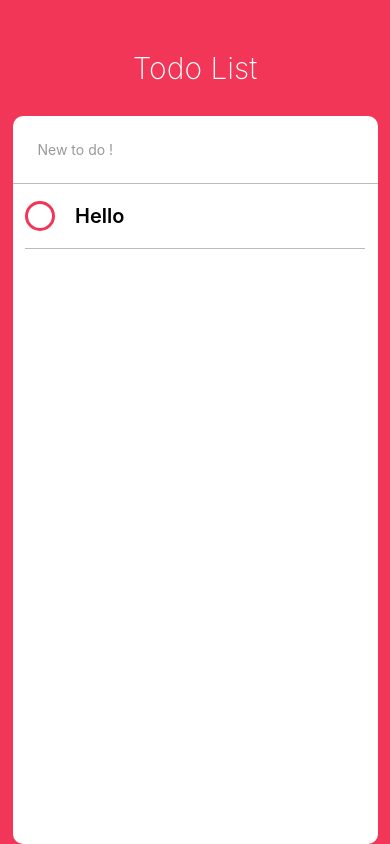
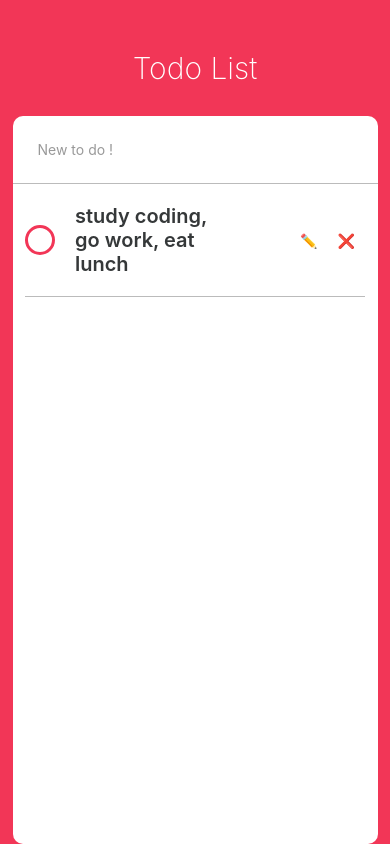
Before and after one commit to haneulee/react-native-todolist, a React Native app: screen / in a window 390 px wide. Built offline with nearby package versions, Linux system fonts and the light colour scheme.

Commit message:
todo editing 추가

```diff
--- a/ToDo.js
+++ b/ToDo.js
@@ -15,9 +15,10 @@
     isCompleted: false
   };
   render() {
-    const { isCompleted } = this.state;
+    const { isCompleted, isEditing } = this.state;
     return (
       <View style={styles.container}>
+        <View style={styles.column}>
           <TouchableOpacity onPress={this._toggleComplete}>
             <View
               style={[
@@ -26,7 +27,37 @@
               ]}
             />
           </TouchableOpacity>
-        <Text style={styles.text}>Hello</Text>
+          <Text
+            style={[
+              styles.text,
+              isCompleted ? styles.completedText : styles.unCompletedText
+            ]}
+          >
+            study coding, go work, eat lunch
+          </Text>
+        </View>
+        {isEditing ? (
+          <View style={styles.actions}>
+            <TouchableOpacity onPressOut={this._finishEditing}>
+              <View style={styles.actionContainer}>
+                <Text style={styles.actionText}>✅</Text>
+              </View>
+            </TouchableOpacity>
+          </View>
+        ) : (
+          <View style={styles.actions}>
+            <TouchableOpacity onPressOut={this._startEditing}>
+              <View style={styles.actionContainer}>
+                <Text style={styles.actionText}>✏️</Text>
+              </View>
+            </TouchableOpacity>
+            <TouchableOpacity>
+              <View style={styles.actionContainer}>
+                <Text style={styles.actionText}>❌</Text>
+              </View>
+            </TouchableOpacity>
+          </View>
+        )}
       </View>
     );
   }
@@ -37,6 +68,16 @@
       };
     });
   };
+  _startEditing = () => {
+    this.setState({
+      isEditing: true
+    });
+  };
+  _finishEditing = () => {
+    this.setState({
+      isEditing: false
+    });
+  };
 }
 
 const styles = StyleSheet.create({
@@ -45,7 +86,8 @@
     borderBottomWidth: StyleSheet.hairlineWidth,
     borderBottomColor: "#bbb",
     flexDirection: "row",
-    alignItems: "center"
+    alignItems: "center",
+    justifyContent: "space-between"
   },
   circle: {
     width: 30,
@@ -63,5 +105,25 @@
   completed: {
     borderColor: "#bbb"
   },
-  unCompleted: { borderColor: "#F23657" }
+  unCompleted: { borderColor: "#F23657" },
+  completedText: {
+    color: "#bbb",
+    textDecorationLine: "line-through"
+  },
+  unCompletedText: {
+    color: "#353839"
+  },
+  column: {
+    flexDirection: "row",
+    width: width / 2,
+    alignItems: "center",
+    justifyContent: "space-between"
+  },
+  actions: {
+    flexDirection: "row"
+  },
+  actionContainer: {
+    marginVertical: 10,
+    marginHorizontal: 10
+  }
 });
```
Lines whose indentation alone changed are shown as unchanged.
